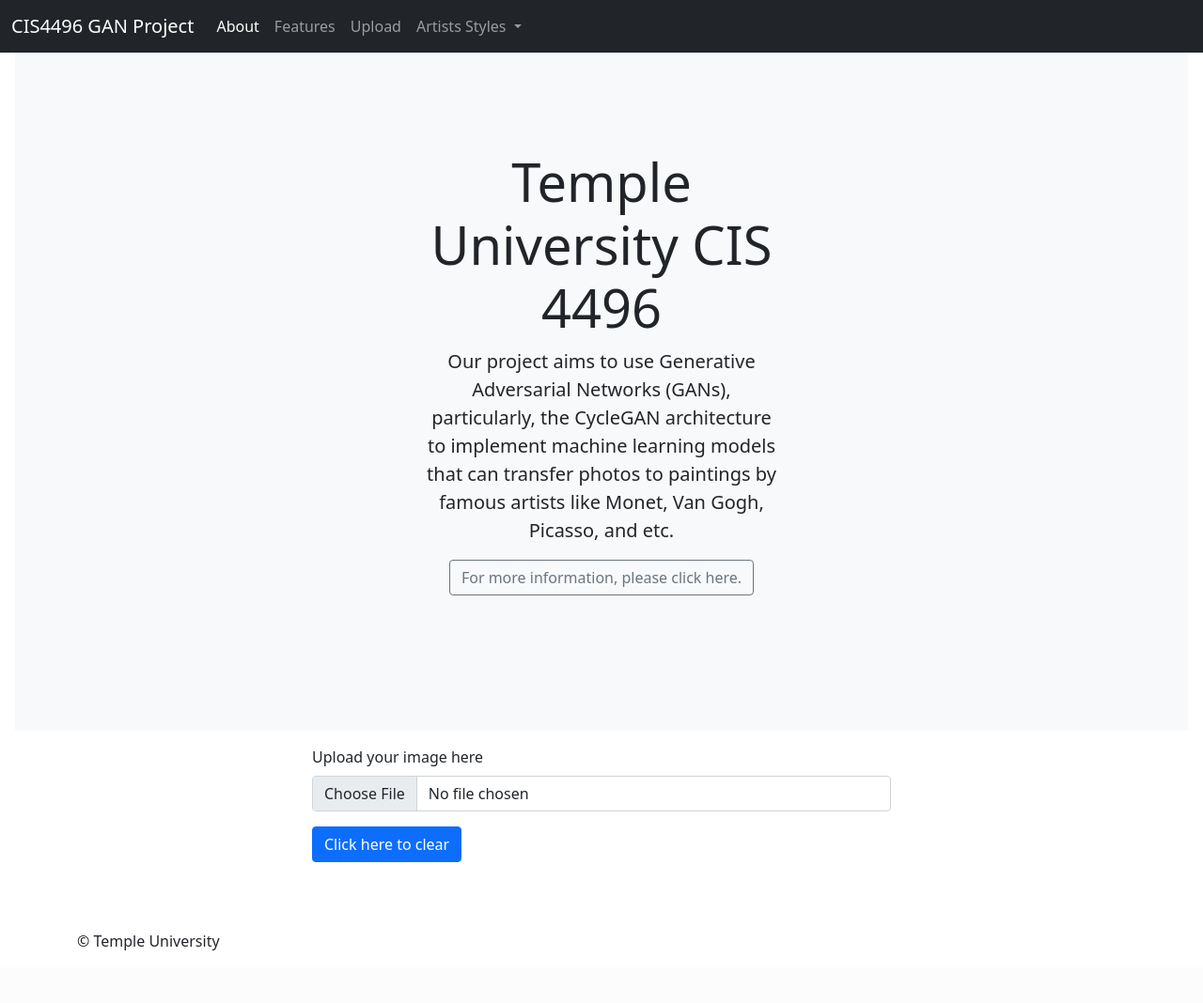
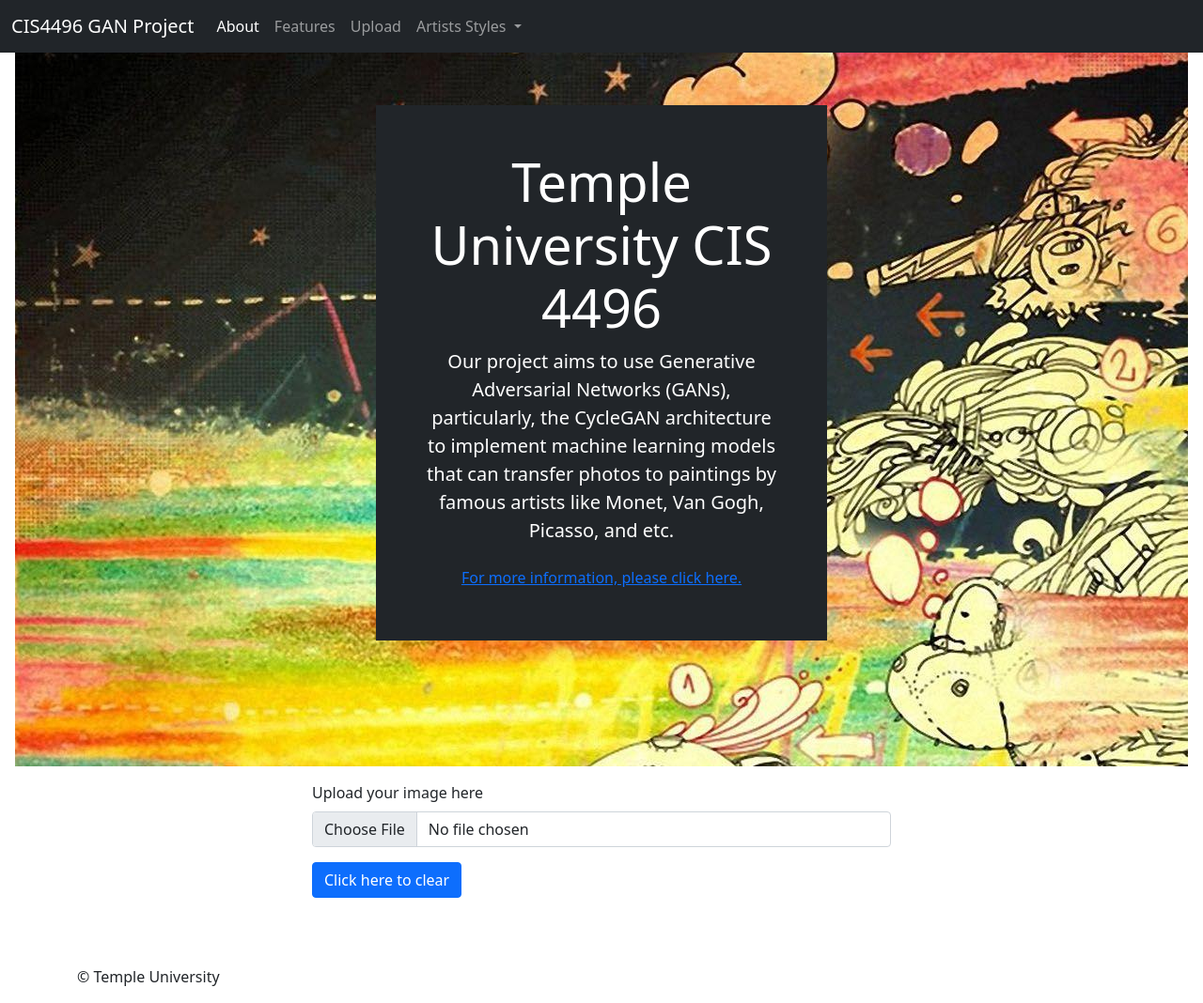
Before and after one commit to JW-Wayne-Zheng/FlaskGANDemo, a Flask app: page / in a window 1280 px wide. Shown: the whole page at 94% size. Before the commit the page ends 1012 px from the top, so only its background shows below. Run offline with Flask 2, Linux system fonts and the light colour scheme; some libraries are stand-ins or nearby versions.

Commit message:
Adding a background image to the info panel and adjusting the visual layout a bit.

```diff
--- a/templates/index.html
+++ b/templates/index.html
@@ -46,15 +46,17 @@
     </div>
   </nav>
   <main>
-    <div class="position-relative overflow-hidden p-3 p-md-5 m-md-3 text-center bg-light">
-      <div class="col-md-5 p-lg-5 mx-auto my-5">
+    <div class="position-relative overflow-hidden p-3 p-md-5 m-md-3 text-center bg-light text-white"
+        style="background-image: url('static/style/wp3167197.jpg');
+        height: 100vh;">
+      <div class="col-md-5 p-lg-5 mx-auto my-5 bg-dark">
         <h1 class="display-4 fw-normal">Temple University CIS 4496</h1>
         <p class="lead fw-normal">Our project aims to use Generative Adversarial Networks (GANs), particularly,
           the CycleGAN architecture to implement machine learning models that can transfer photos to paintings by famous
           artists like
           Monet, Van Gogh, Picasso, and etc.
         </p>
-        <a class="btn btn-outline-secondary" href="#">For more information, please click here.</a>
+        <a class="btn btn-link" href="#">For more information, please click here.</a>
       </div>
       <div class="product-device shadow-sm d-none d-md-block"></div>
       <div class="product-device product-device-2 shadow-sm d-none d-md-block"></div>
```
Also changed, not shown: static/style/wp3167197.jpg (added).
